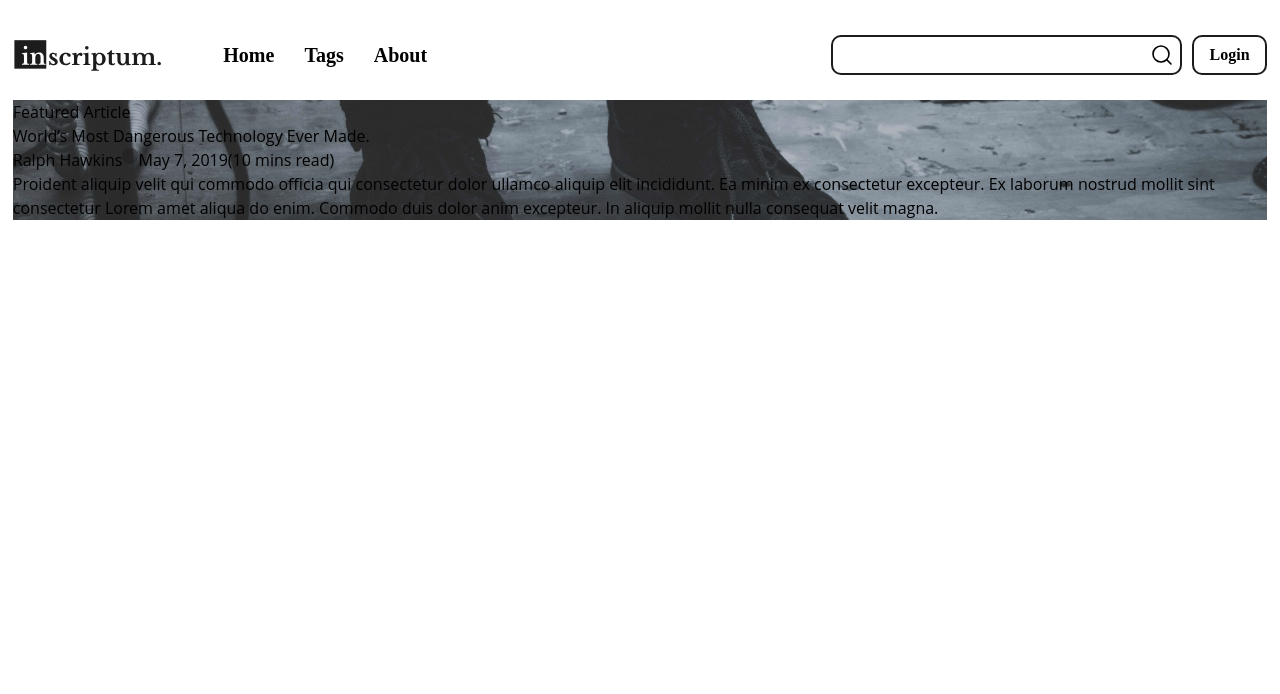
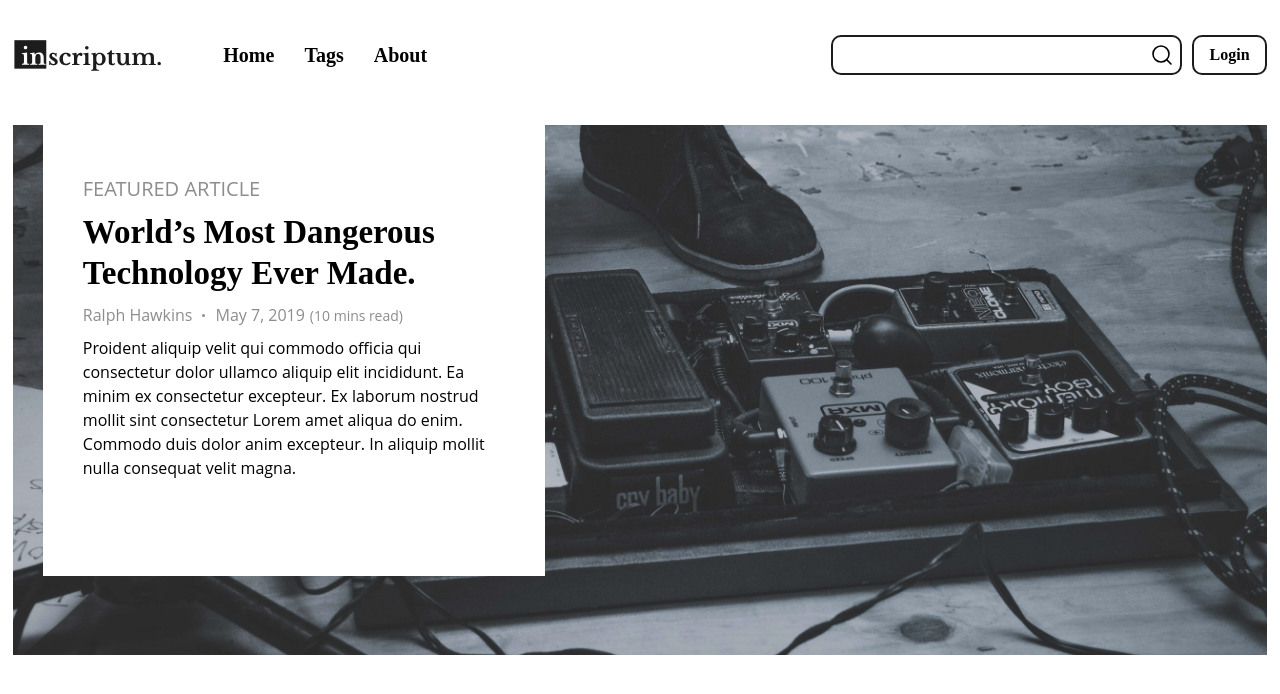
Before and after one commit to nahtandev/inscriptum-blog, a React (Create React App) app in the folder frontend/: page / in a window 1280 px wide. Shown: the top 694 px of the page. Built offline with nearby package versions, Linux system fonts and the light colour scheme; a web font is replaced by a local one.

Commit message:
Home Page Featured Article Component

```diff
--- a/frontend/src/components/DefaultLayoutComponent/FeaturedArticle/index.jsx
+++ b/frontend/src/components/DefaultLayoutComponent/FeaturedArticle/index.jsx
@@ -1,29 +1,96 @@
 /* eslint-disable no-unused-vars */
 import './FeaturedArticle.css';
-import { Box, Text, Flex } from '@chakra-ui/react';
+import { Box, LinkBox, LinkOverlay, Text, Flex } from '@chakra-ui/react';
 import { Icon } from '@chakra-ui/react';
 import { ReactComponent as dotSeparatorIcon } from '../../../assets/icons/Dot-Separator-Icon.svg';
 import FeaturedArticleCover from '../../../assets/images/temp/featured-post-cover.png';
 
 export default function FeaturedArticle() {
   return (
-    <Box
+    <LinkBox
+      className="homepage-featured-article"
+      as="article"
       background={`linear-gradient(0deg, rgba(28, 28, 28, 0.1), rgba(28, 28, 28, 0.1)), url(${FeaturedArticleCover});`}
-      className="homepage-featured-article"
-      width={'100%'}
+      backgroundPosition={{ base: 'center' }}
+      backgroundRepeat="no-repeat"
+      backgroundSize={{ base: 'cover' }}
+      height={{ base: '375px', xl: '530px', lg: '500px', sm: '400px' }}
+      width={{ base: '100%' }}
     >
-      <Box className="meta">
-        <Text>Featured Article</Text>
-        <Text className="title">
+      <Box
+        className="meta"
+        backgroundColor={{ base: '#fff' }}
+        height={{ xl: '85%', lg: '80%', md: '90%', sm: '85%', base: '85%' }}
+        width={{ xl: '40%', lg: '45%', md: '55%', sm: '80%', base: '90%' }}
+        marginLeft={{ md: '30px', sm: '20px', base: '10px' }}
+        position={{ base: 'relative' }}
+        top={{ sm: '0px', base: '20px' }}
+        padding={{
+          xl: '50px 40px 40px 40px',
+          lg: '30px 25px 25px 25px',
+          md: '20px 25px 25px 25px',
+          sm: '15px 20px 20px 20px',
+          base: '15px',
+        }}
+      >
+        <Text
+          fontSize={{ xl: '20px', lg: '18px', md: '16px', base: '15px' }}
+          lineHeight={{ xl: '27px', md: '20px', sm: '18px', base: '10px' }}
+          color="rgba(28, 28, 28, 0.5)"
+          textTransform="uppercase"
+          className="label"
+          margin="0 0 10px 0"
+        >
+          Featured Article
+        </Text>
+        <LinkOverlay
+          href="#"
+          className="title"
+          fontFamily="var(--secondary-font-family)"
+          fontWeight="700"
+          fontSize={{
+            lg: '25px',
+            xl: '33px',
+            md: '20px',
+            sm: '18px',
+            base: '15px',
+          }}
+          lineHeight={{ lg: '30px', xl: '41px', md: '25px', sm: '20px' }}
+        >
           World’s Most Dangerous Technology Ever Made.
-        </Text>
-        <Flex>
+        </LinkOverlay>
+        <Flex
+          color="rgba(28, 28, 28, 0.5)"
+          fontSize={{ xl: '16px', sm: '15px', base: '13px' }}
+          lineHeight={{ xl: '22px', lg: '20px', sm: '18px', base: '14px' }}
+          margin={{
+            xl: '10px 0 10px 0',
+            lg: '8px 0 8px 0',
+            md: '6px 0 6px 0',
+            sm: '10px 0 10px 0',
+            base: '5px 0 5px 0',
+          }}
+          alignItems="center"
+        >
           <Text className="author-name">Ralph Hawkins</Text>
-          <Icon as={dotSeparatorIcon} />
-          <Text className="date">May 7, 2019</Text>
-          <Text className="read-time">(10 mins read)</Text>
+          <Icon
+            width="3px"
+            height="3px"
+            margin="0 10px 0 10px"
+            as={dotSeparatorIcon}
+          />
+          <Text className="date" margin="0 5px 0 0">
+            May 7, 2019
+          </Text>
+          <Text
+            className="read-time"
+            fontSize={{ sm: '12px', xl: '14px', base: '10px' }}
+            lineHeight="19px"
+          >
+            (10 mins read)
+          </Text>
         </Flex>
-        <Text className="excerpt">
+        <Text className="excerpt" fontSize={{ sm: '16px', base: '14px' }} lineHeight="24px">
           Proident aliquip velit qui commodo officia qui consectetur dolor
           ullamco aliquip elit incididunt. Ea minim ex consectetur excepteur. Ex
           laborum nostrud mollit sint consectetur Lorem amet aliqua do enim.
@@ -31,6 +98,6 @@ export default function FeaturedArticle() {
           velit magna.
         </Text>
       </Box>
-    </Box>
+    </LinkBox>
   );
 }
--- a/frontend/src/pages/DefaultLayoutPages/Home/index.jsx
+++ b/frontend/src/pages/DefaultLayoutPages/Home/index.jsx
@@ -1,10 +1,10 @@
 /* eslint-disable no-unused-vars */
 import { Box, Center, Flex, VStack } from '@chakra-ui/react';
-import  HomeFeaturedArticle  from 'components/DefaultLayoutComponent/FeaturedArticle';
+import HomeFeaturedArticle from 'components/DefaultLayoutComponent/FeaturedArticle';
 
 export default function Home() {
   return (
-    <Flex direction={'column'} width={'100%'}>
+    <Flex direction={'column'} width={'100%'} paddingTop={{ base: '25px' }}>
       <Center>
         <HomeFeaturedArticle />
       </Center>
--- a/frontend/src/theme/customTheme.js
+++ b/frontend/src/theme/customTheme.js
@@ -11,7 +11,8 @@ const theme = extendTheme({
       'html, body': {
         fontFamily: 'var(--primary-font-family)',
         fontStyle: 'normal',
-        color: 'var(--primary-color)'
+        color: 'var(--primary-color)',
+        fontWeight: '400'
       },
       a: {},
     },
```
Also changed, not shown: 1 other file (tests, documents, lock files or other folders).
